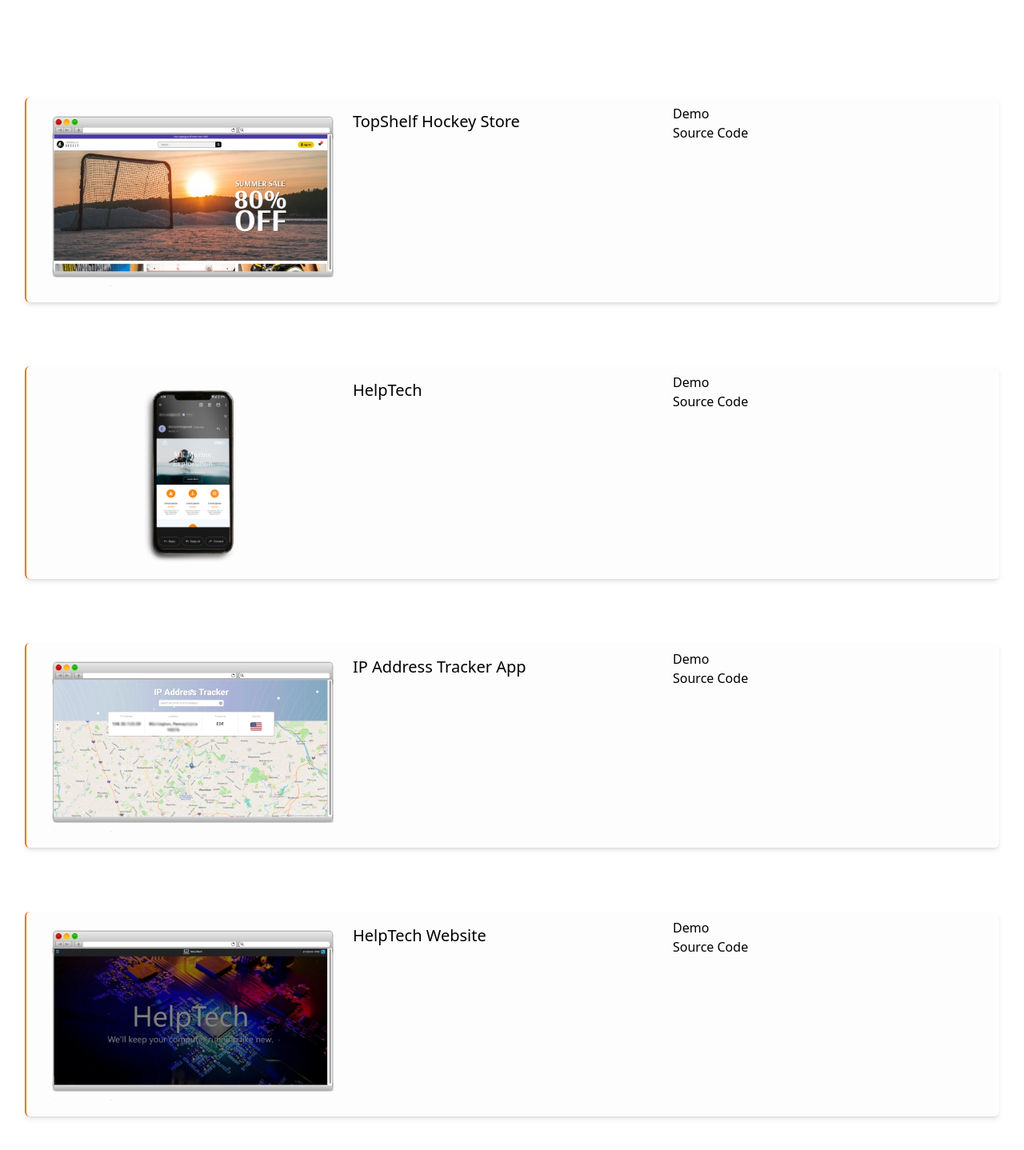
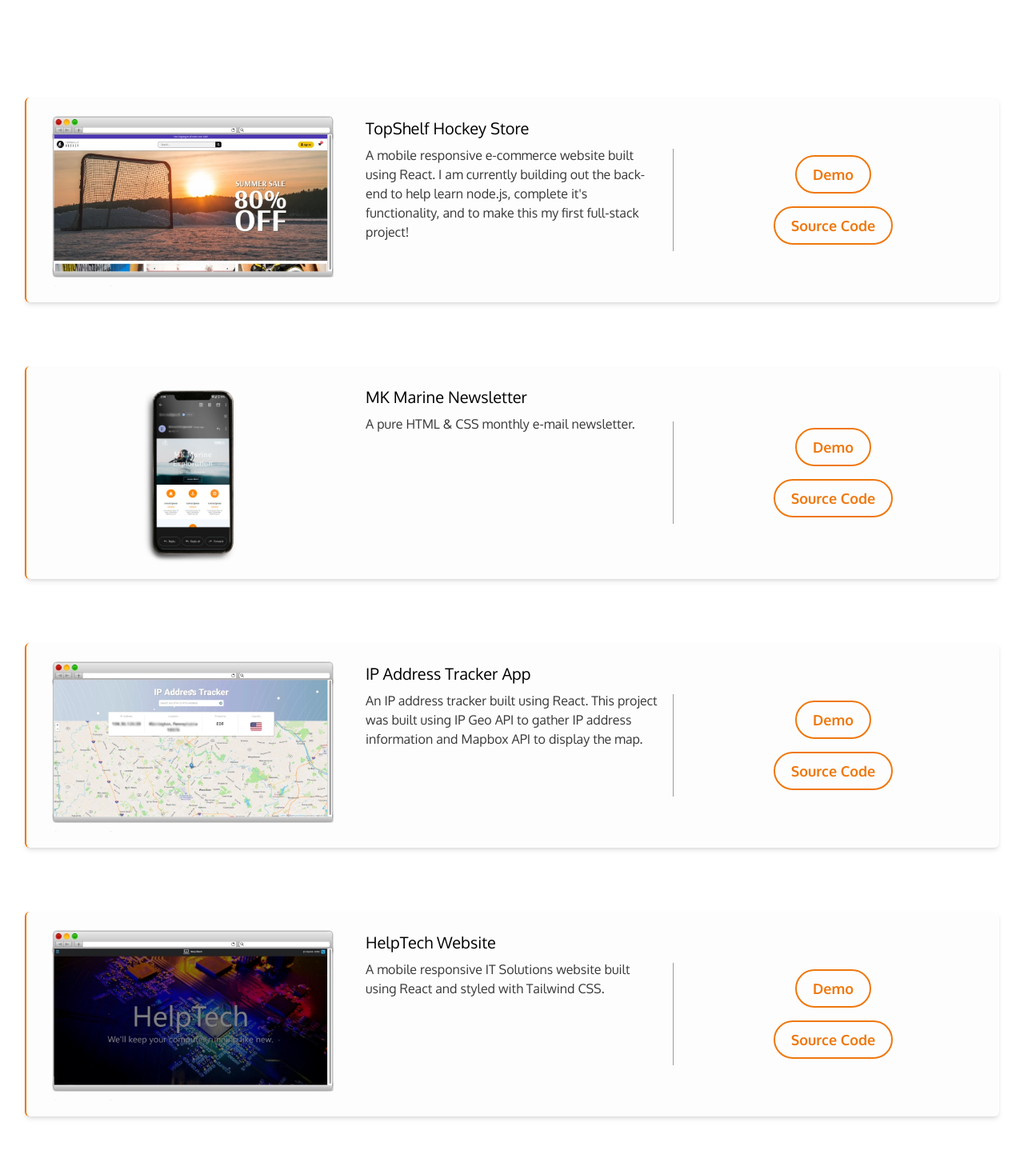
Before and after one commit to EPK3/portfolio, a React (Create React App) app: page / in a window 1280 px wide. Shown: the part 4713-6151 px from the top of the page at 80% size. Built offline with nearby package versions, Linux system fonts and the light colour scheme; a web font is replaced by a local one.

Commit message:
project section added

```diff
--- a/src/Components/Experience.jsx
+++ b/src/Components/Experience.jsx
@@ -12,7 +12,7 @@ import React from 'react'
 
 const Experience = () => {
   return (
-    <div className='flex flex-col justify-center m-auto bg-[#ebebeb]'>
+    <div className='flex flex-col justify-center m-auto bg-[#ebebeb] font-oxygen'>
         <div className='flex justify-center m-auto my-20'>
             <h1 className='text-8xl text-center text-gray font-oswald'>MY RESUME</h1>
         </div>
--- a/src/Components/Portfolio.jsx
+++ b/src/Components/Portfolio.jsx
@@ -6,56 +6,60 @@ import iptracker from '../img/trackerbrowser.webp'
 
 const Portfolio = () => {
   return (
-    <div className='flex flex-col my-20'>
+    <div className='flex flex-col my-20 font-oxygen'>
         <div className='flex justify-center m-auto mb-20'>
             <h1 className='text-8xl text-center text-gray font-oswald'>PORTFOLIO</h1>
         </div>
         <div className='flex flex-row m-auto shadow-md rounded-md my-10 p-2 bg-[#fdfdfd] border-l-2 border-orange'>
           <div className='flex justify-center w-[400px]'>
-            <img src={topshelf} alt='Something went wrong..' className='w-[400px]'/>
+            <img src={topshelf} alt='Something went wrong..' className='w-[400px] hover:scale-110'/>
           </div>
-          <div className='w-[400px]'>
-            <h1 className='py-2 text-xl'>TopShelf Hockey Store</h1>
+          <div className='p-2 w-[400px]'>
+            <h1 className='m-2 text-xl'>TopShelf Hockey Store</h1>
+            <p className='m-2 text-gray'>A mobile responsive e-commerce website built using React. I am currently building out the back-end to help learn node.js, complete it's functionality, and to make this my first full-stack project!</p>
           </div>
-          <div className='w-[400px]'>
-            <h2>Demo</h2>
-            <h2>Source Code</h2>
+          <div className='flex flex-col m-auto justify-center content-center w-[400px] border-l-[1px] border-light-gray'>
+            <h2 className='m-auto my-2 text-orange font-bold border-2 border-orange rounded-full px-5 py-2 text-lg hover:cursor-pointer hover:bg-orange hover:text-white'>Demo</h2>
+            <h2 className='m-auto my-2 text-orange font-bold border-2 border-orange rounded-full px-5 py-2 text-lg hover:cursor-pointer hover:bg-orange hover:text-white'>Source Code</h2>
+          </div>
+        </div>
+        <div className='flex flex-row m-auto shadow-md rounded-md my-10 p-2 bg-[#fdfdfd] border-l-2 border-l-orange'>
+          <div className='flex justify-center w-[400px]'>
+            <img src={mknewsletter} alt='Something went wrong..' className='h-[250px] hover:scale-110'/>
+          </div>
+          <div className='p-2 w-[400px]'>
+            <h1 className='m-2 text-xl'>MK Marine Newsletter</h1>
+            <p className='m-2 text-gray'>A pure HTML & CSS monthly e-mail newsletter.</p>
+          </div>
+          <div className='flex flex-col m-auto justify-center content-center w-[400px] border-l-[1px] border-light-gray'>
+            <h2 className='m-auto my-2 text-orange font-bold border-2 border-orange rounded-full px-5 py-2 text-lg hover:cursor-pointer hover:bg-orange hover:text-white'>Demo</h2>
+            <h2 className='m-auto my-2 text-orange font-bold border-2 border-orange rounded-full px-5 py-2 text-lg hover:cursor-pointer hover:bg-orange hover:text-white'>Source Code</h2>
           </div>
         </div>
         <div className='flex flex-row m-auto shadow-md rounded-md my-10 p-2 bg-[#fdfdfd] border-l-2 border-orange'>
           <div className='flex justify-center w-[400px]'>
-            <img src={mknewsletter} alt='Something went wrong..' className='h-[250px]'/>
+            <img src={iptracker} alt='Something went wrong..' className='w-[400px] hover:scale-110'/>
           </div>
-          <div className='w-[400px]'>
-            <h1 className='py-2 text-xl'>HelpTech</h1>
+          <div className='p-2 w-[400px]'>
+            <h1 className='m-2 text-xl'>IP Address Tracker App</h1>
+            <p className='m-2 text-gray'>An IP address tracker built using React. This project was built using IP Geo API to gather IP address information and Mapbox API to display the map.</p>
           </div>
-          <div className='w-[400px]'>
-            <h2>Demo</h2>
-            <h2>Source Code</h2>
+          <div className='flex flex-col m-auto justify-center content-center w-[400px] border-l-[1px] border-light-gray'>
+            <h2 className='m-auto my-2 text-orange font-bold border-2 border-orange rounded-full px-5 py-2 text-lg hover:cursor-pointer hover:bg-orange hover:text-white'>Demo</h2>
+            <h2 className='m-auto my-2 text-orange font-bold border-2 border-orange rounded-full px-5 py-2 text-lg hover:cursor-pointer hover:bg-orange hover:text-white'>Source Code</h2>
           </div>
         </div>
         <div className='flex flex-row m-auto shadow-md rounded-md my-10 p-2 bg-[#fdfdfd] border-l-2 border-orange'>
           <div className='flex justify-center w-[400px]'>
-            <img src={iptracker} alt='Something went wrong..' className='w-[400px]'/>
+            <img src={helptech} alt='Something went wrong..' className='w-[400px] hover:scale-110'/>
           </div>
-          <div className='w-[400px]'>
-            <h1 className='py-2 text-xl'>IP Address Tracker App</h1>
+          <div className='p-2 w-[400px]'>
+            <h1 className='m-2 text-xl'>HelpTech Website</h1>
+            <p className='m-2 text-gray'>A mobile responsive IT Solutions website built using React and styled with Tailwind CSS.</p>
           </div>
-          <div className='w-[400px]'>
-            <h2>Demo</h2>
-            <h2>Source Code</h2>
-          </div>
-        </div>
-        <div className='flex flex-row m-auto shadow-md rounded-md my-10 p-2 bg-[#fdfdfd] border-l-2 border-orange'>
-          <div className='flex justify-center w-[400px]'>
-            <img src={helptech} alt='Something went wrong..' className='w-[400px]'/>
-          </div>
-          <div className='w-[400px]'>
-            <h1 className='py-2 text-xl'>HelpTech Website</h1>
-          </div>
-          <div className='w-[400px]'>
-            <h2>Demo</h2>
-            <h2>Source Code</h2>
+          <div className='flex flex-col m-auto justify-center content-center w-[400px] border-l-[1px] border-light-gray'>
+            <h2 className='m-auto my-2 text-orange font-bold border-2 border-orange rounded-full px-5 py-2 text-lg hover:cursor-pointer hover:bg-orange hover:text-white'>Demo</h2>
+            <h2 className='m-auto my-2 text-orange font-bold border-2 border-orange rounded-full px-5 py-2 text-lg hover:cursor-pointer hover:bg-orange hover:text-white'>Source Code</h2>
           </div>
         </div>
     </div>
--- a/tailwind.config.js
+++ b/tailwind.config.js
@@ -34,6 +34,20 @@ module.exports = {
           transform: 'rotate(360deg)'
         }
       },
+      bounce: {
+        '0%': {
+          transform: 'translateY(-25%)',
+          'animation-timing-function': 'cubic-bezier(0.8, 0, 1, 1)'
+        },
+        '50%': {
+          transform: 'translateY(0)',
+          'animation-timing-function': 'cubic-bezier(0, 0, 0.2, 1)',
+        },
+        '100%': {
+          transform: 'translateY(-25%)',
+          'animation-timing-function': 'cubic-bezier(0.8, 0, 1, 1)'
+        },
+      }
     },
     extend: {
       animation: {
```
